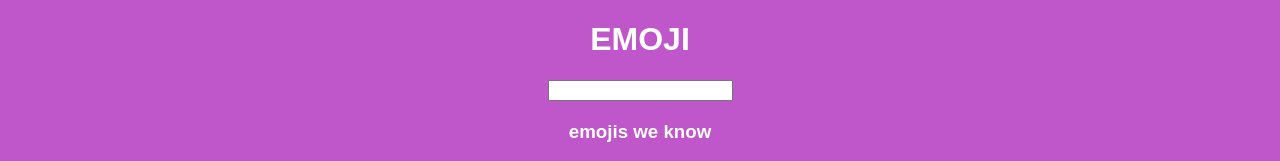
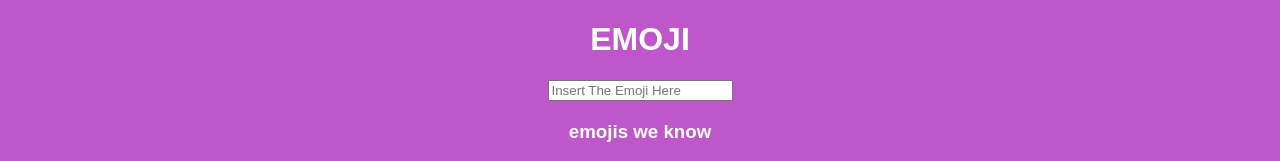
Before and after one commit to dushyant2901/emoji, a React (Create React App) app: page / in a window 1280 px wide. Shown: the top 161 px of the page. Built offline with nearby package versions, Linux system fonts and the light colour scheme.

Commit message:
added placeholder in input

```diff
--- a/src/App.js
+++ b/src/App.js
@@ -63,7 +63,10 @@ export default function App() {
         <strong>EMOJI</strong>
       </h1>
 
-      <input onChange={inputEmojiHandler}></input>
+      <input
+        placeholder="Insert The Emoji Here"
+        onChange={inputEmojiHandler}
+      ></input>
       <h2 style={{ color: "white" }}>
         <em>{meaning}</em>
       </h2>
```
